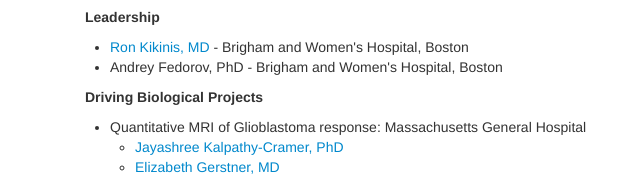
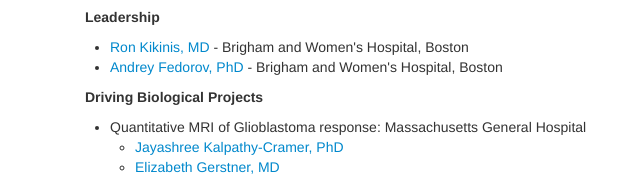
Before and after one commit to QIICR/qiicr.github.io-legacy, a plain HTML site: page about.html in a window 1280 px wide. Shown: the part 623-797 px from the top of the page, 0-640 px from the left. Drawn offline with Linux system fonts and the light colour scheme.

Commit message:
Add URL for fedorov

```diff
--- a/about.html
+++ b/about.html
@@ -225,7 +225,7 @@
     <ul>
       <li><a href="http://www.spl.harvard.edu/pages/People/kikinis">Ron
         Kikinis, MD</a> - Brigham and Women's Hospital, Boston</li>
-      <li>Andrey Fedorov, PhD - Brigham and Women's Hospital, Boston</li>
+      <li><a href="http://www.spl.harvard.edu/pages/People/fedorov">Andrey Fedorov, PhD</a> - Brigham and Women's Hospital, Boston</li>
     </ul>
 
     <h5>Driving Biological Projects</h5>
```
